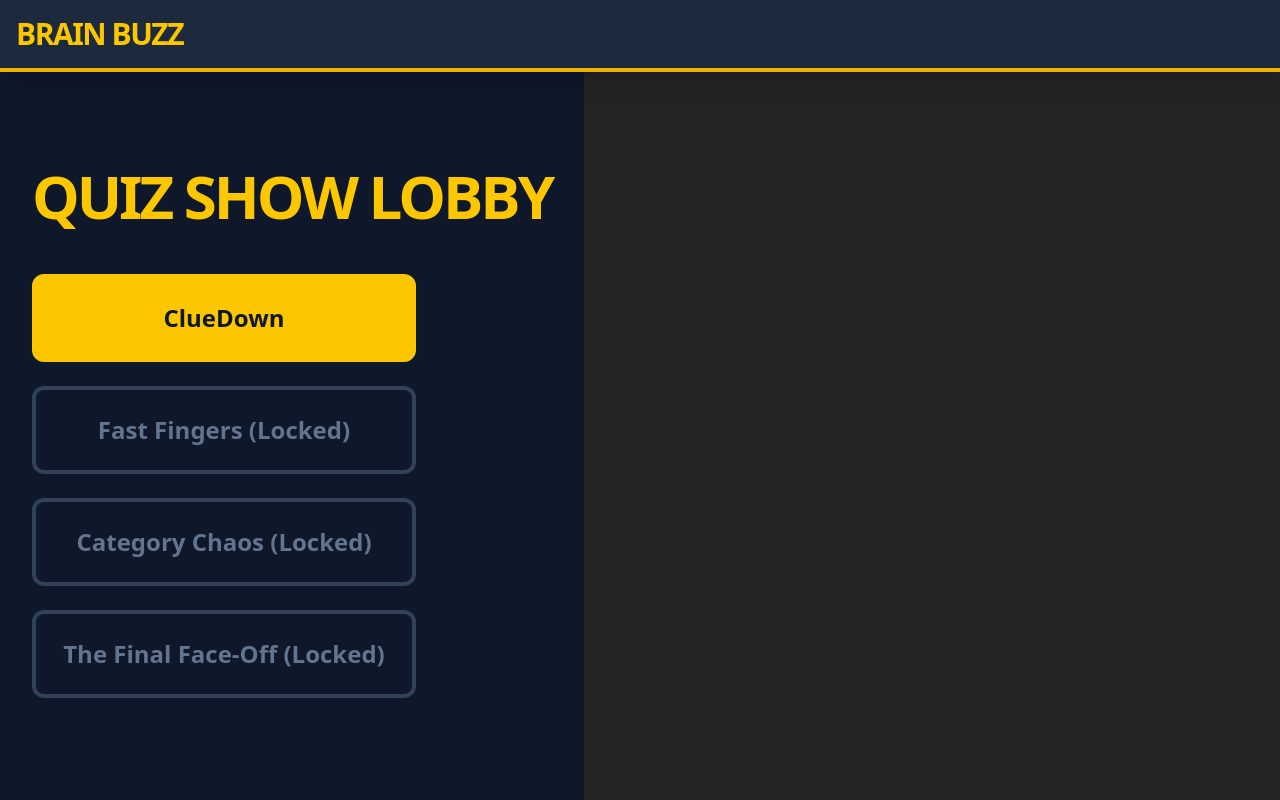
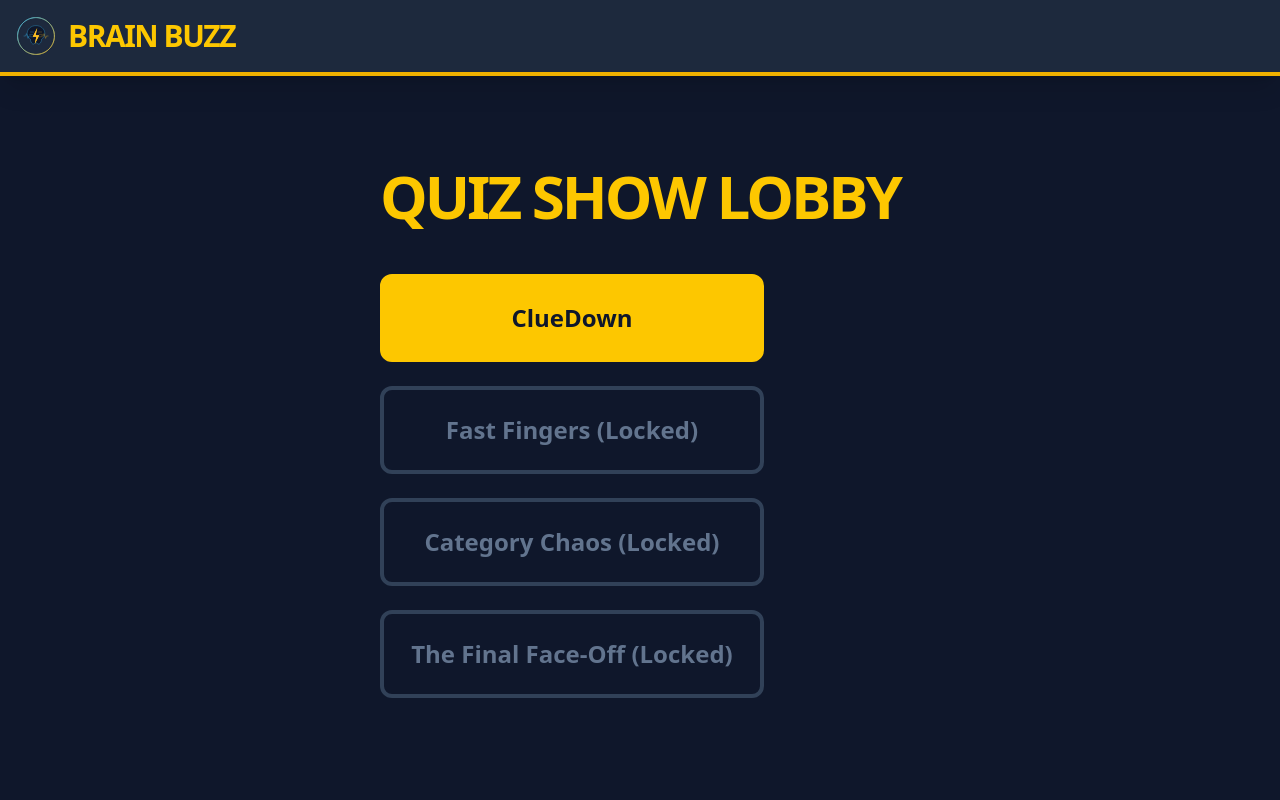
Before and after one commit to kalyaniitkgp07/brainbuzz, a React (Vite) app: page / in a window 1280 px wide. Built offline with nearby package versions, Linux system fonts and the light colour scheme.

Commit message:
Added logo

```diff
--- a/index.html
+++ b/index.html
@@ -1,13 +1,16 @@
 <!doctype html>
 <html lang="en">
+
 <head>
   <meta charset="UTF-8" />
-    <link rel="icon" type="image/svg+xml" href="/vite.svg" />
+  <link rel="icon" type="image/svg+xml" href="/brain_buzz.svg" />
   <meta name="viewport" content="width=device-width, initial-scale=1.0" />
   <title>brain_buzz</title>
 </head>
+
 <body>
-    <div id="root"></div>
+  <div id="root" class="w-full"></div>
   <script type="module" src="/src/main.jsx"></script>
 </body>
+
 </html>
--- a/src/components/Header.jsx
+++ b/src/components/Header.jsx
@@ -7,8 +7,11 @@ export default function Header() {
 
     return (
         <header className="w-full bg-slate-800 border-b-4 border-yellow-500 p-4 flex justify-between items-center shadow-xl fixed top-0 left-0 z-50">
-            <Link to="/" className="text-3xl font-black text-yellow-400 tracking-tighter uppercase">
-                Brain Buzz
+            <Link to="/" className="flex items-center gap-3">
+                <img src="/brain_buzz.svg" alt="Brain Buzz Logo" className="w-10 h-10" />
+                <span className="text-3xl font-black text-yellow-400 tracking-tighter uppercase">
+                    Brain Buzz
+                </span>
             </Link>
             {!isLobby && (
                 <Link
--- a/src/components/Layout.jsx
+++ b/src/components/Layout.jsx
@@ -6,7 +6,7 @@ export default function Layout() {
     return (
         <div className="min-h-screen bg-slate-900 text-white flex flex-col items-center font-sans">
             <Header />
-            <main className="w-full max-w-7xl flex flex-col items-center justify-center flex-grow p-8 pt-24">
+            <main className="w-full flex flex-col items-center justify-center flex-grow p-8 pt-24">
                 <Outlet />
             </main>
         </div>
```
Also changed, not shown: public/brain_buzz.svg (added). Lines whose indentation alone changed are shown as unchanged.
